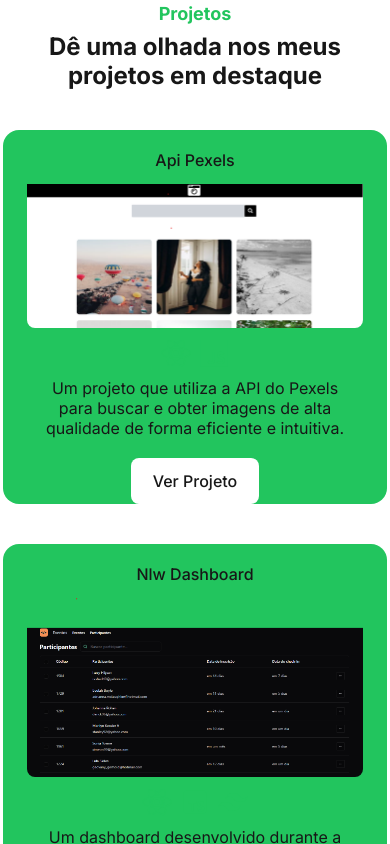
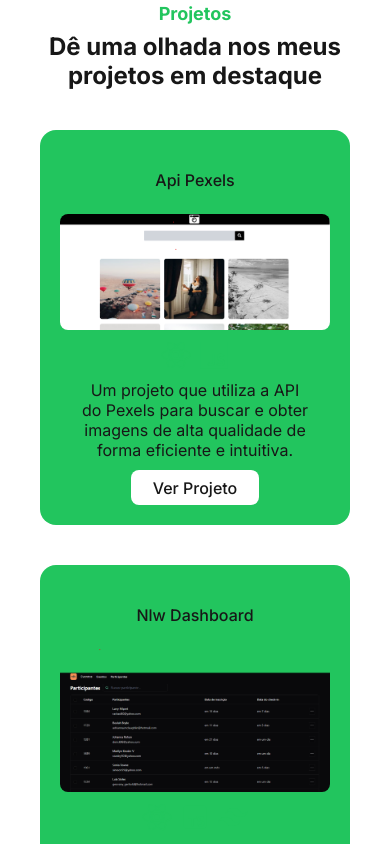
Before and after one commit to ramoncodevale/portfolio, a React (Vite) app: page / in a window 390 px wide. Shown: the part 1760-2604 px from the top of the page. Built offline with nearby package versions, Linux system fonts and the light colour scheme.

Commit message:
add changes

```diff
--- a/src/components/projects/card-projects.css
+++ b/src/components/projects/card-projects.css
@@ -1,56 +1,57 @@
 .projects-container {
-    display: grid;
-    grid-template-columns: auto auto auto;
+    display: flex;
+    flex-wrap: wrap;
     justify-content: center;
     gap: 32px;
-    padding-right: 20px;
-    padding-left: 20px;
+    padding: 0 20px;
     margin-top: 40px;
 }
 
+.card-projects-dark, .card-projects-light {
+    background-color: var(--background-button-primary-light);
+    width: 100%;
+    max-width: 384px;
+    height: auto;
+    border-radius: 16px;
+    display: flex;
+    flex-direction: column;
+    align-items: center;
+    padding: 20px;
+    box-sizing: border-box;
+}
 
 .card-projects-dark {
     background-color: var(--background-container-about);
-    width: 384px;
-    height: auto;
-    border-radius: 16px;
 }
 
 .card-projects-light {
     background-color: var(--background-button-primary-light);
-    width: 384px;
-    height: auto;
-    border-radius: 16px;
 }
 
 .container-img-projeto {
     display: flex;
     justify-content: center;
+    width: 100%;
     margin-top: 14px;
 }
 
-.title-project-dark {
-    text-align: center;
-    margin-top: 10px;
-    color: var(--color-text-primary);
-    font-weight: 500;
-    font-size: 16px;
-    margin-top: 20px;
+.img-projeto {
+    width: 100%;
+    max-width: 336px;
+    height: auto;
+    border-radius: 8px;
 }
 
-.title-project-light {
+.title-project-dark, .title-project-light {
     text-align: center;
-    margin-top: 10px;
     color: var(--color-text-primary-light);
     font-weight: 500;
     font-size: 16px;
-    margin-top: 20px;
+    margin: 20px 0 10px 0;
 }
 
-.img-projeto {
-    width: 336px;
-    height: auto;
-    border-radius: 0px 0px 8px 8px;
+.title-project-dark {
+    color: var(--color-text-primary);
 }
 
 .icons-project {
@@ -65,101 +66,62 @@
     display: flex;
     align-items: center;
     justify-content: center;
+    margin-top: 10px;
+    width: 100%;
+}
+
+.description-project-dark, .description-project-light {
+    color: var(--color-text-primary-light);
+    font-weight: 400;
+    font-size: 16px;
+    text-align: center;
+    margin: 0 20px;
 }
 
 .description-project-dark {
-    width: 300px;
-    margin-top: 10px;
     color: var(--color-text-primary);
-    font-weight: 400;
-    font-size: 16px;
-    text-align: center;
-}
-
-.description-project-light {
-    width: 300px;
-    text-align: center;
-    margin-top: 10px;
-    color: var(--color-text-primary-light);
-    font-weight: 400;
-    font-size: 16px;
 }
 
 .container-button-projects {
     display: flex;
     justify-content: center;
-    margin-top: 20px;
+    align-items: center;
+    margin-top: 10px;
+    width: 100%;
 }
 
-.button-projects-dark {
+.button-projects-dark, .button-projects-light {
     width: 128px;
-    height: 40px;
-    background-color: var(--background-button-primary);
-    color: var(--color-text-primary);
-    border-radius: 8px;
-    border: none;
-    cursor: pointer;
-    font-weight: 500;
-    font-size: 16px;
-}
-
-.button-projects-light {
-    width: 128px;
-    height: 46px;
+    height: 35px;
     background-color: var(--background-color-light);
     color: var(--color-text-primary-light);
     border-radius: 8px;
     border: none;
     cursor: pointer;
-    font-weight: 500;
-    font-size: 16px;
+    font-weight: 400;
+    font-size: 12px;
+    display: flex;
+    justify-content: center;
+    align-items: center;
 }
 
-.links-projects-dark {
+.button-projects-dark {
+    background-color: var(--background-button-primary);
     color: var(--color-text-primary);
-    font-size: 16px;
-    font-weight: 500;
 }
 
-.links-projects-light {
+.links-projects-dark, .links-projects-light {
     color: var(--color-text-primary-light);
     font-size: 16px;
     font-weight: 500;
 }
 
-
-.button-project {
-    display: flex;
-    justify-content: center;
-
-}
-
-.btn-project {
-    display: flex;
-    justify-content: space-evenly;
-    align-items: center;
-    background-color: var(--background-button-primary);
+.links-projects-dark {
     color: var(--color-text-primary);
-    width: 128px;
-    height: 56px;
-    gap: 3px;
-    border-radius: 8px;
-    border: none;
-    margin-top: 40px;
-}
-
-.btn-project a {
-    color: var(--color-text-primary);
-    font-size: 16;
-    font-weight: 500;
 }
 
 @media screen and (max-width: 767px) {
     .projects-container {
-        display: grid;
-        grid-template-columns: auto;
-        justify-content: center;
-        gap: 32px;
-        margin-top: 40px;
+        flex-direction: column;
     }
 }
```
